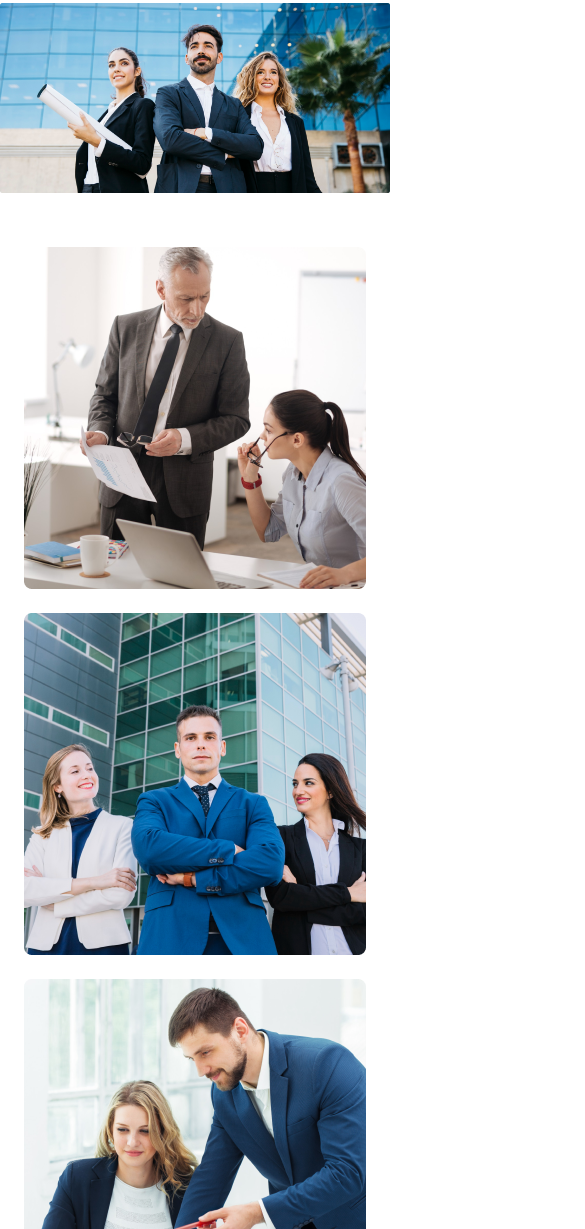
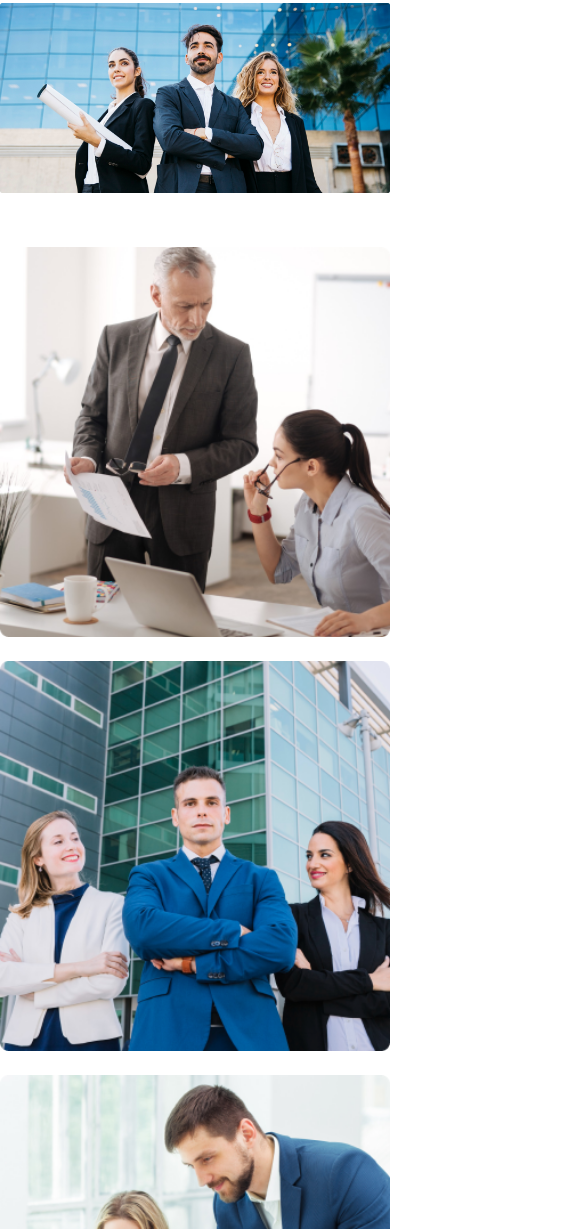
Before and after one commit to aumansur/ph-second-assignment, a plain HTML site: page index.html in a window 390 px wide. Shown: the part 771-2000 px from the top of the page, 585 px wide, since content can reach past the window. Drawn offline with nearby package versions, Linux system fonts and the light colour scheme.

Commit message:
overflow fixed

```diff
--- a/styles/style.css
+++ b/styles/style.css
@@ -320,11 +320,12 @@ body {
 @media only screen and (max-width: 600px) {
   .container {
     width: 100%;
+    overflow: hidden;
   }
   .quickImages,
   .designWrapper,
   .someFactIconWrapper {
-    margin: 0 24px;
+
     grid-template-columns: 1fr;
   }
   .headerWrapper,
```
